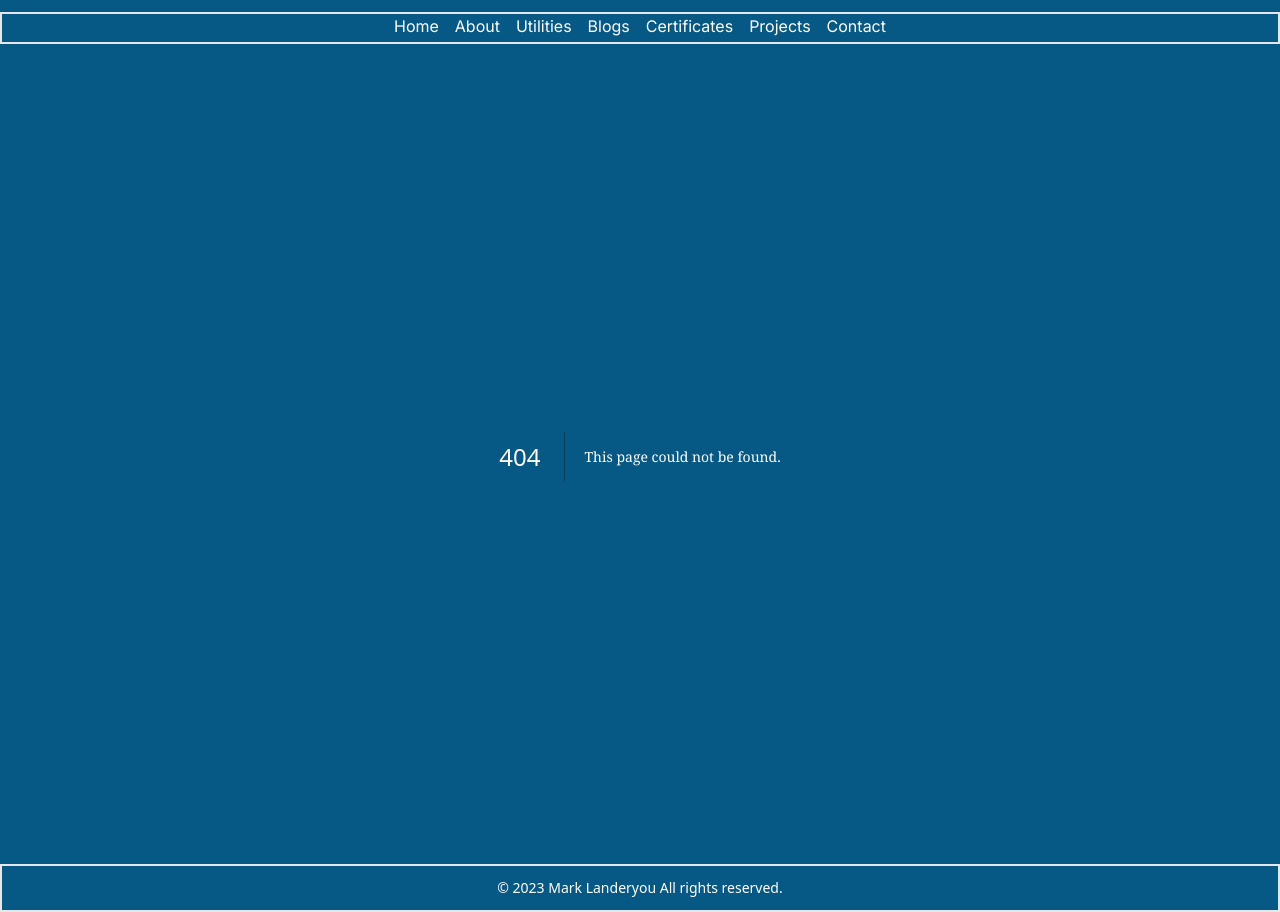
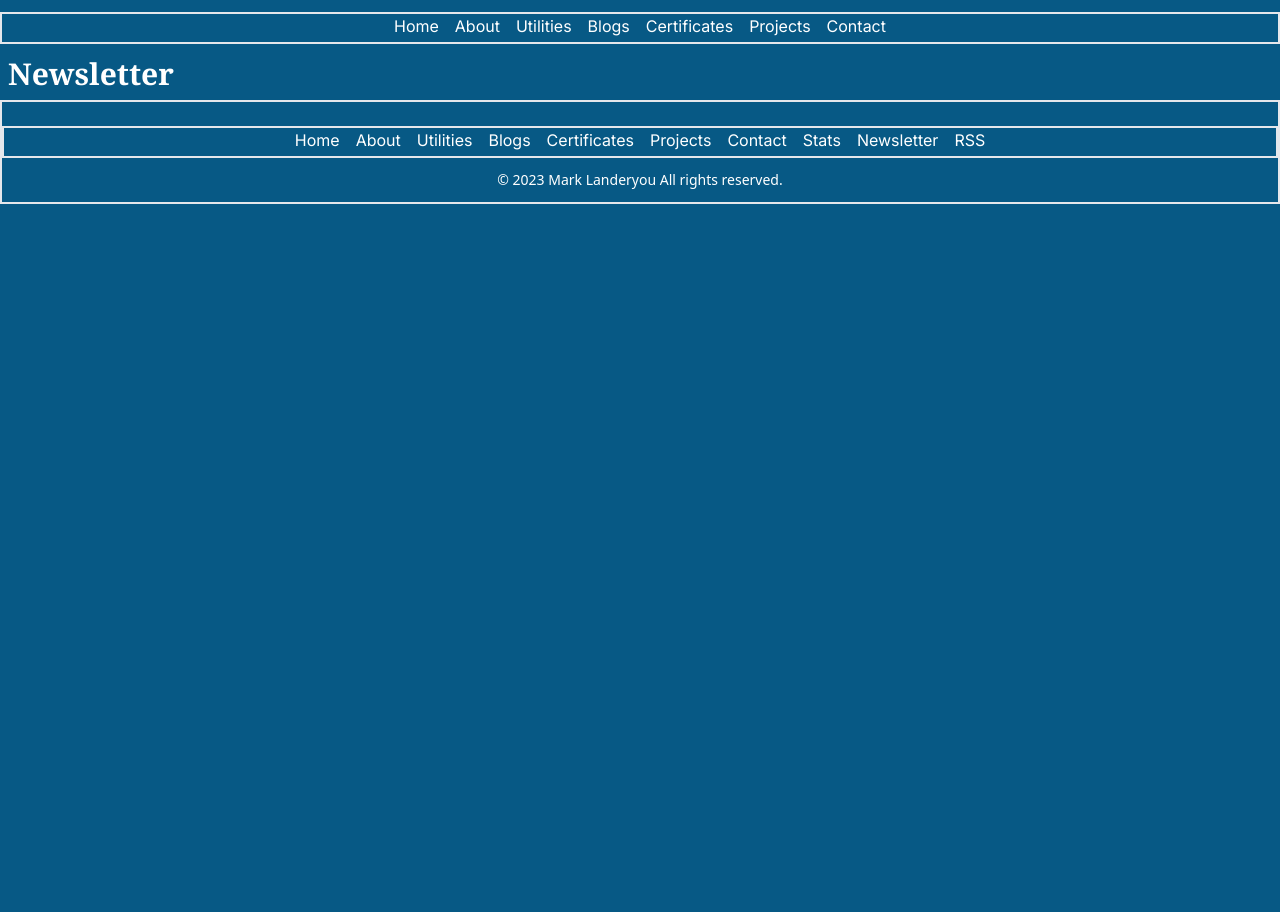
Before and after one commit to samurai71/portfolio, a Next.js app: page /newsletter in a window 1280 px wide. Before the commit this address had no page. After the commit the page ends 800 px from the top, so only its background shows below. Built offline with nearby package versions, Linux system fonts and the light colour scheme.

Commit message:
feat: added the links for footernav component then added it to the footer component

```diff
--- a/src/app/components/Footer.jsx
+++ b/src/app/components/Footer.jsx
@@ -1,6 +1,9 @@
+import FooterNav from "./FooterNav";
+
 const Footer = () => {
   return (
     <footer className="pt-3 mt-2 border-2">
+      <FooterNav />
       <p className="font-sans pb-3 text-center px-2 sm:text-xs md:text-sm">
         &copy; {new Date().getFullYear()} Mark Landeryou All rights reserved.
       </p>
--- /dev/null
+++ b/src/app/components/FooterNav.tsx
@@ -0,0 +1,20 @@
+import Link from "next/link";
+
+const FooterNav = () => {
+  return (
+    <nav className="space-x-4 container-md h-8 mt-3 mb-3 pb-2 text-center border-2">
+      <Link href="/">Home</Link>
+      <Link href="/about">About</Link>
+      <Link href="/utlities">Utilities</Link>
+      <Link href="/blogs">Blogs</Link>
+      <Link href="/certificates">Certificates</Link>
+      <Link href="/projects">Projects</Link>
+      <Link href="/contact">Contact</Link>
+      <Link href="/stats">Stats</Link>
+      <Link href="/newsletter">Newsletter</Link>
+      <Link href="/rss">RSS</Link>
+    </nav>
+  );
+};
+
+export default FooterNav;
--- /dev/null
+++ b/src/app/newsletter/page.jsx
@@ -0,0 +1,15 @@
+export const metadata = {
+  title: "Newsletter",
+  description:
+    "Samples of some work done Mark Landeryou from Sarnia Ontario Canada",
+};
+
+const Newsletter = () => {
+  return (
+    <section className="container mx-auto px-2">
+      <h2>Newsletter</h2>
+    </section>
+  );
+};
+
+export default Newsletter;
--- a/src/app/projects/page.jsx
+++ b/src/app/projects/page.jsx
@@ -7,7 +7,7 @@ export const metadata = {
 const portfolio = () => {
   return (
     <section className="container mx-auto px-2 bg-gray-500 rounded pt-2 pb-2">
-      <h2 className="pb-2">My Portfolio</h2>
+      <h2 className="pb-2">Projects</h2>
       <p className="indent-2">
         Some of my projects that I have created. Some of these projects were for
         educational purposes and some are for clients that I have had.
--- /dev/null
+++ b/src/app/rss/page.jsx
@@ -0,0 +1,11 @@
+export const metadata = {
+  title: "RSS",
+  description:
+    "Samples of some work done Mark Landeryou from Sarnia Ontario Canada",
+};
+
+const RSS = () => {
+  return <section className="container mx-auto px-2">RSS</section>;
+};
+
+export default RSS;
--- /dev/null
+++ b/src/app/stats/page.jsx
@@ -0,0 +1,15 @@
+export const metadata = {
+  title: "Statistics",
+  description:
+    "Samples of some work done Mark Landeryou from Sarnia Ontario Canada",
+};
+
+const Stats = () => {
+  return (
+    <section className="container mx-auto px-2">
+      <h2>Statistics</h2>
+    </section>
+  );
+};
+
+export default Stats;
```
